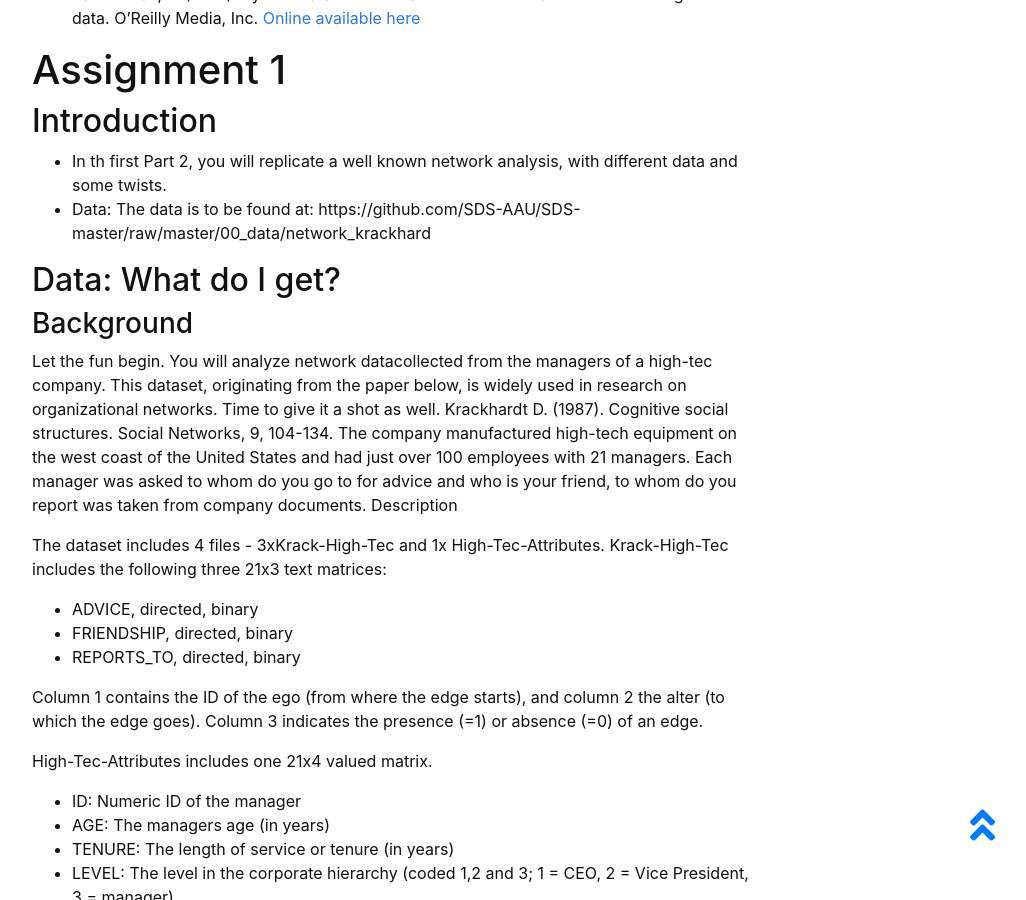
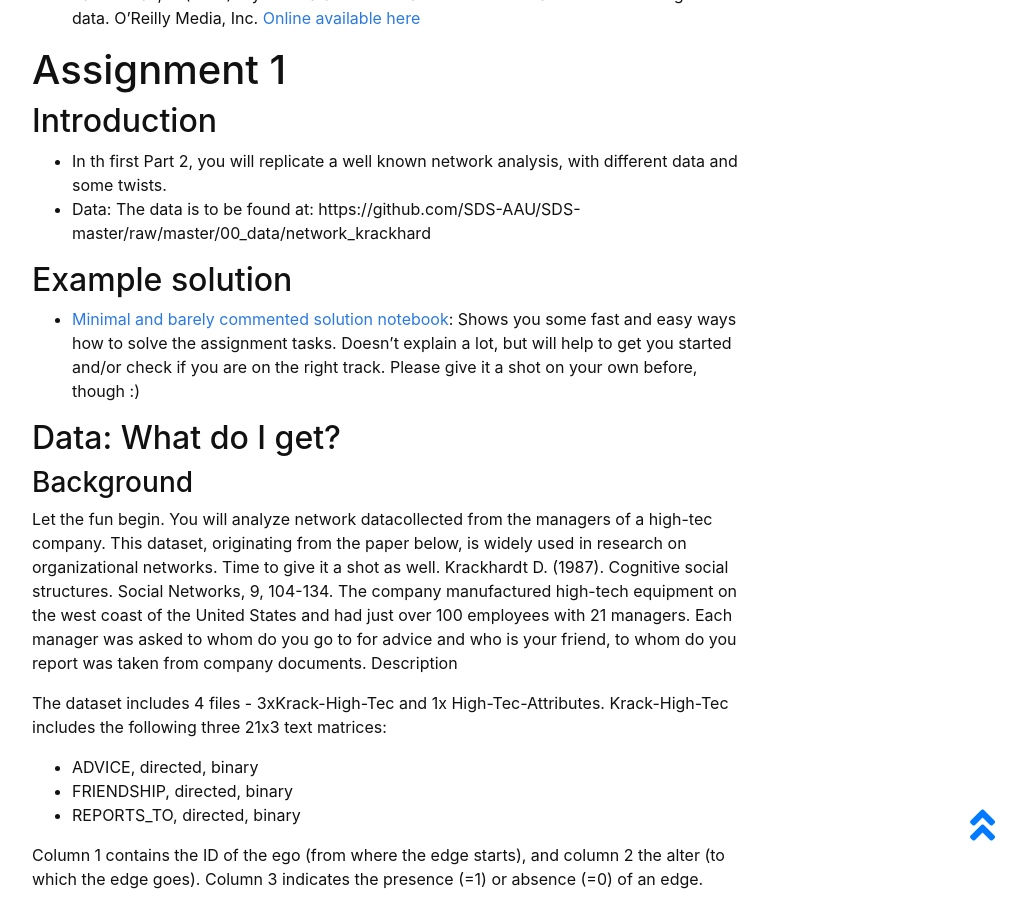
Before and after one commit to SDS-AAU/UNISTRA-DS-2020, a Jekyll site: the page built from content/0-networks.md, in a window 1280 px wide and 900 px high, scrolled down 1774 px. Shown: the whole window, without its empty margins (248-1274 px from the left). Built offline with Jekyll 4.4.1, drawn with Linux system fonts in a browser that asks for light colours.

Commit message:
Update 0-networks.md

```diff
--- a/content/0-networks.md
+++ b/content/0-networks.md
@@ -78,6 +78,10 @@ Contents & Topics:
 * In th first Part 2, you will replicate a well known network analysis, with different data and some twists.
 * Data: The data is to be found at: https://github.com/SDS-AAU/SDS-master/raw/master/00_data/network_krackhard
 
+## Example solution
+
+* [Minimal and barely commented solution notebook](https://sds-aau.github.io/SDS-master/M2/exercises/nw_assignment_solution.nb.html): Shows you some fast and easy ways how to solve the assignment tasks. Doesn't explain a lot, but will help to get you started and/or check if you are on the right track. Please give it a shot on your own before, though :)
+
 ## Data: What do I get?
 
 ### Background
```
